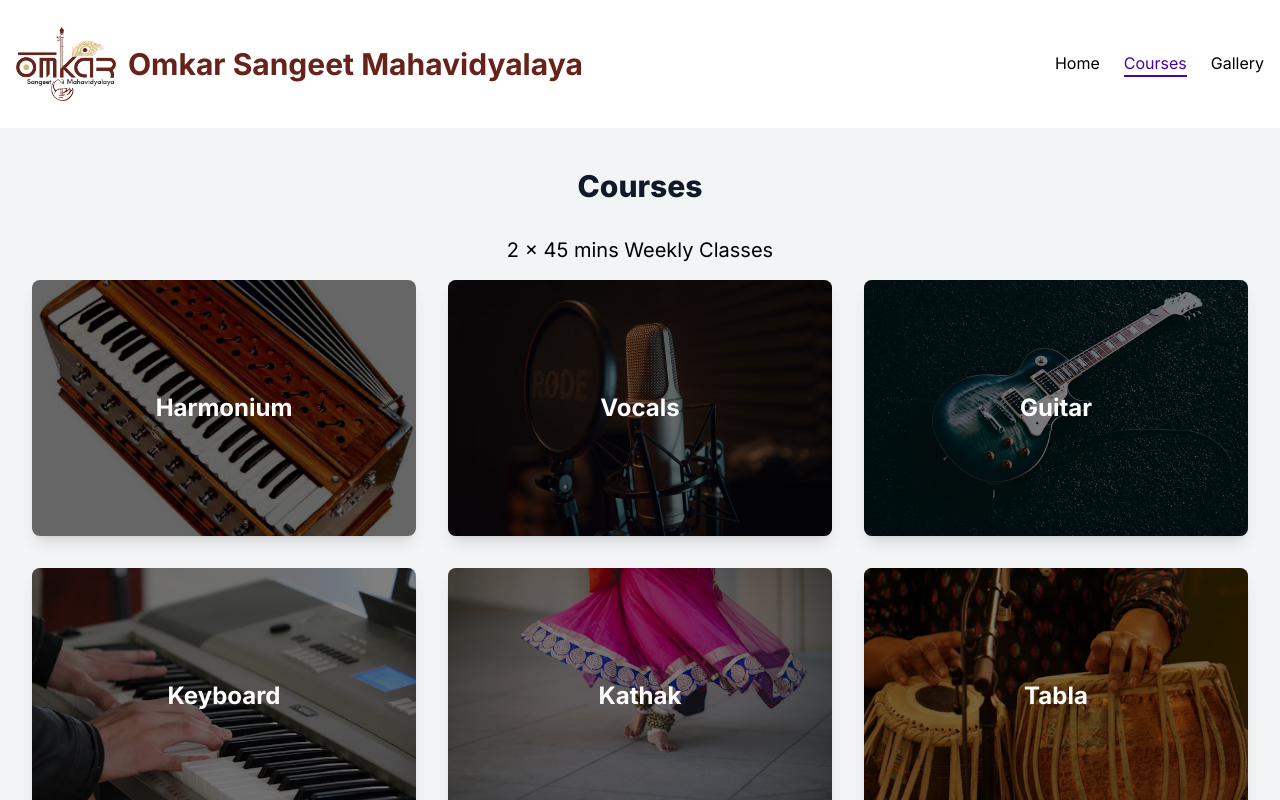
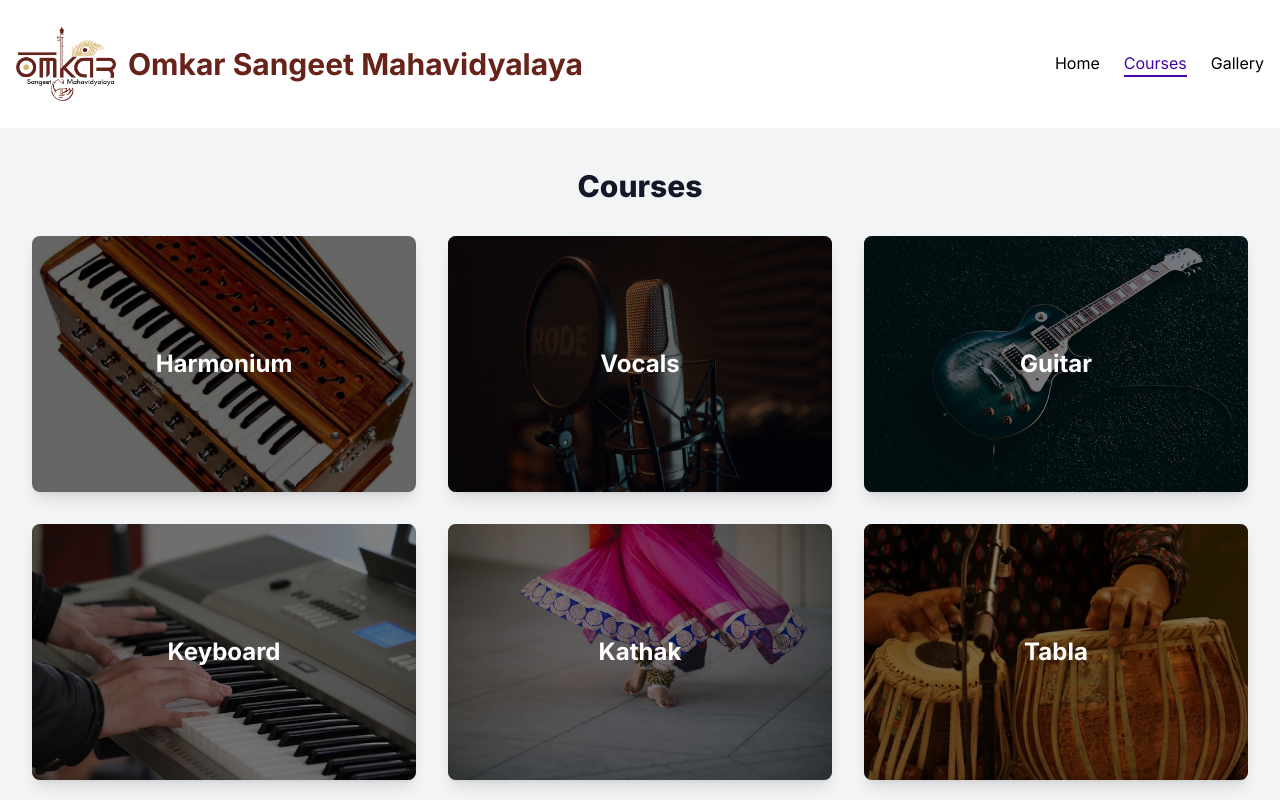
Before and after one commit to tejasdhanani/omkar-sangeet-v2, a Next.js app: page /courses in a window 1280 px wide. Shown: the top 800 px of the page. Built offline with nearby package versions, Linux system fonts and the light colour scheme; no server answers.

Commit message:
fix: comment out weekly classes text

```diff
--- a/app/courses/page.js
+++ b/app/courses/page.js
@@ -16,7 +16,7 @@ export default function CoursesPage() {
         <h2 className="mb-8 text-center text-3xl font-extrabold text-gray-900">
           Courses
         </h2>
-        <div className="text-center text-xl">2 x 45 mins Weekly Classes</div>
+        {/* <div className="text-center text-xl">2 x 45 mins Weekly Classes</div> */}
         <div className="mt-4 grid grid-cols-1 gap-8 sm:grid-cols-2 lg:grid-cols-3">
           {courses.map((course) => (
             <div
```
